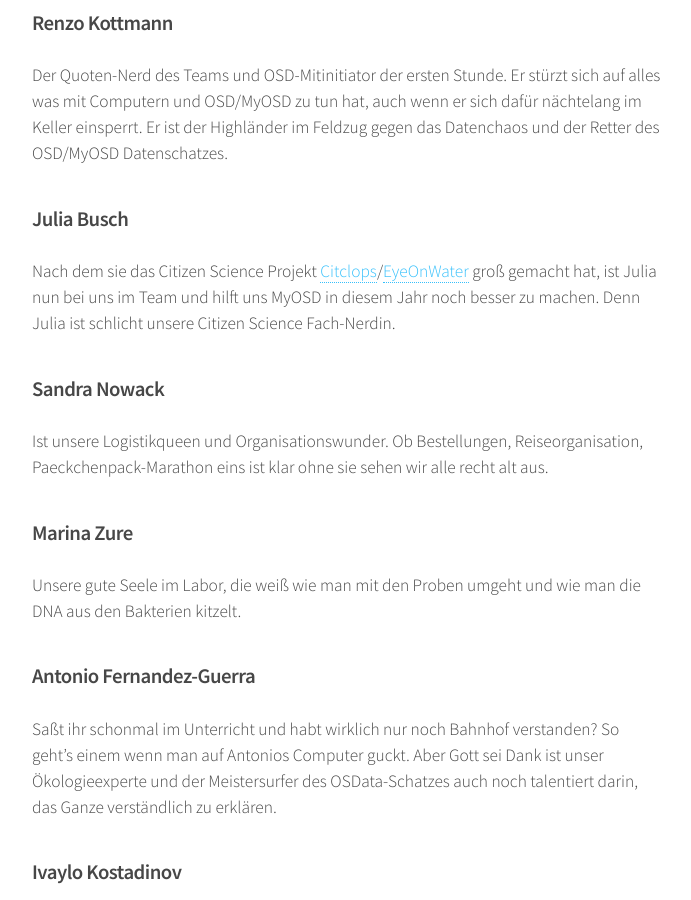
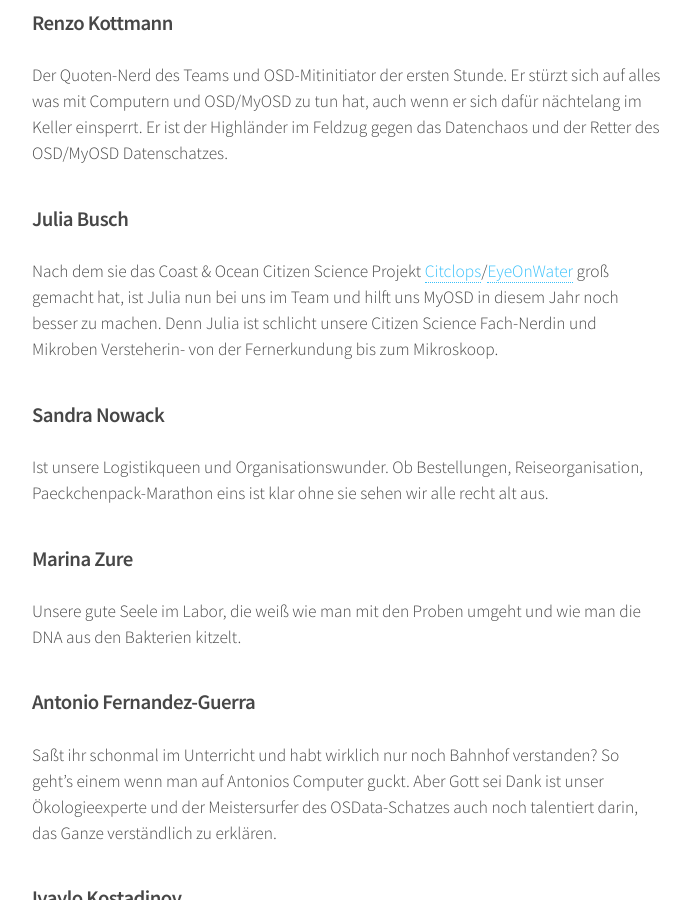
Before and after one commit to myosd/myosd.github.io, a Jekyll site: the page built from team/index.md, in a window 1280 px wide and 900 px high, scrolled down 643 px. Shown: the whole window, without its empty margins (293-984 px from the left). Built offline with Jekyll 4.4.1, drawn with Linux system fonts in a browser that asks for light colours.

Commit message:
Updated index.md

```diff
--- a/team/index.md
+++ b/team/index.md
@@ -3,6 +3,7 @@ title: MyOSD Team
 layout: page
 published: true
 ---
+
 
 
 ### Prof. Dr. Frank Oliver Glöckner
@@ -15,7 +16,7 @@ Von Anfang an beim OSD als Koordinator, OSD Teilnehmer und Kämpfer gegen das Da
 Der Quoten-Nerd des Teams und OSD-Mitinitiator der ersten Stunde. Er stürzt sich auf alles was mit Computern und OSD/MyOSD zu tun hat, auch wenn er sich dafür nächtelang im Keller einsperrt. Er ist der Highländer im Feldzug gegen das Datenchaos und der Retter des OSD/MyOSD Datenschatzes.
 
 ### Julia Busch
-Nach dem sie das Citizen Science Projekt [Citclops](http://www.citclops.eu)/[EyeOnWater](http://eyeonwater.org/color/welcome.php) groß gemacht hat, ist Julia nun bei uns im Team und hilft uns MyOSD in diesem Jahr noch besser zu machen. Denn Julia ist schlicht unsere Citizen Science Fach-Nerdin.
+Nach dem sie das Coast & Ocean Citizen Science Projekt [Citclops](http://www.citclops.eu)/[EyeOnWater](http://eyeonwater.org/color/welcome.php) groß gemacht hat, ist Julia nun bei uns im Team und hilft uns MyOSD in diesem Jahr noch besser zu machen. Denn Julia ist schlicht unsere Citizen Science Fach-Nerdin und Mikroben Versteherin- von der Fernerkundung bis zum Mikroskoop.
 
 ### Sandra Nowack
 Ist unsere Logistikqueen und Organisationswunder. Ob Bestellungen, Reiseorganisation, Paeckchenpack-Marathon eins ist klar ohne sie sehen wir alle recht alt aus.
```
